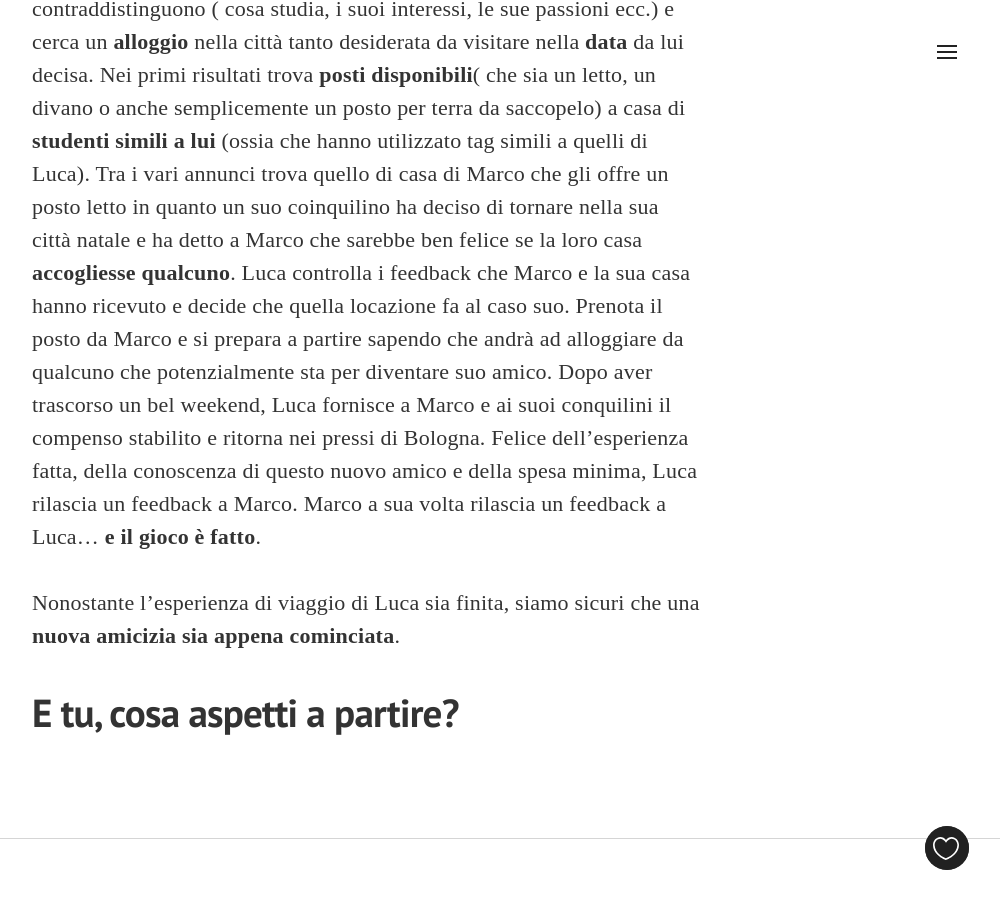
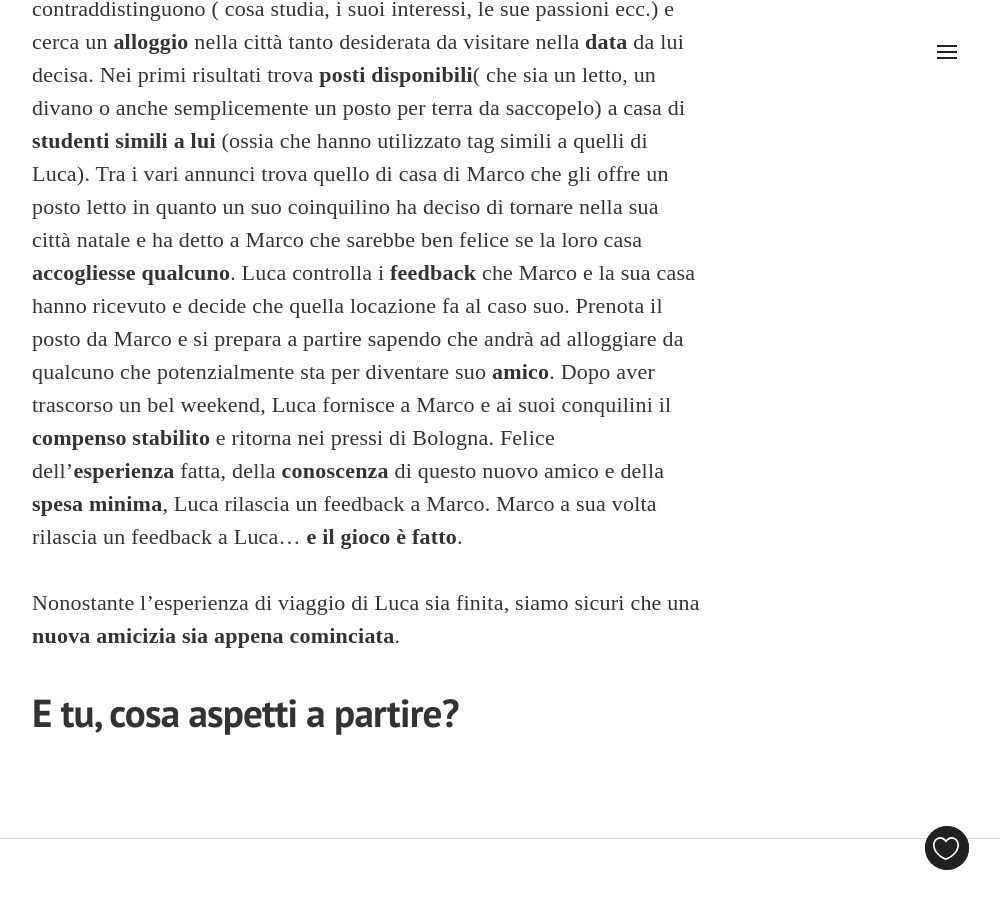
Before and after one commit to Giachelli/blog, a Jekyll site: the page built from _posts/2017-08-21-come-funziona-Lensooni.markdown, in a window 1280 px wide and 900 px high, scrolled down 1493 px. Shown: the whole window, without its empty margins (273-1273 px from the left). Built offline with Jekyll 4.4.1, drawn with Linux system fonts in a browser that asks for light colours; nearby versions of some CDN libraries; some web fonts are replaced; Markdown is read by kramdown in place of the engine named in the settings; comment, search, counter and statistics services are not loaded.

```diff
--- a/_posts/2017-08-21-come-funziona-Lensooni.markdown
+++ b/_posts/2017-08-21-come-funziona-Lensooni.markdown
@@ -20,7 +20,7 @@ Luca è uno **studente universitario** che studia a Bologna e che nel weekend vo
 <div class="img_1 img_1--fullContainer img--Leading" style="background-image: url(./assets/images/post1.png);"></div>
 
 Si iscrive con la sua **mail universitaria**, definisce i **tag** che lo contraddistinguono ( cosa studia, i suoi interessi, le sue passioni ecc.) e cerca un **alloggio** nella città tanto desiderata da visitare nella **data** da lui decisa. Nei primi risultati trova **posti disponibili**( che sia un letto, un divano o anche semplicemente un posto per terra da saccopelo) a casa di **studenti simili a lui** (ossia che hanno utilizzato tag simili a quelli di Luca).
-Tra i vari annunci trova quello di casa di Marco che gli offre un posto letto in quanto un suo coinquilino ha deciso di tornare nella sua città natale e ha detto a Marco che sarebbe ben felice se la loro casa **accogliesse qualcuno**. Luca controlla i feedback che Marco e la sua casa hanno ricevuto e decide che quella locazione fa al caso suo. Prenota il posto da Marco e si prepara a partire sapendo che andrà ad alloggiare da qualcuno che potenzialmente sta per diventare suo amico. Dopo aver trascorso un bel weekend, Luca fornisce a Marco e ai suoi conquilini il compenso stabilito e ritorna nei pressi di Bologna. Felice dell'esperienza fatta, della conoscenza di questo nuovo amico e della spesa minima, Luca rilascia un feedback a Marco. Marco a sua volta rilascia un feedback a Luca... **e il gioco è fatto**.
+Tra i vari annunci trova quello di casa di Marco che gli offre un posto letto in quanto un suo coinquilino ha deciso di tornare nella sua città natale e ha detto a Marco che sarebbe ben felice se la loro casa **accogliesse qualcuno**. Luca controlla i **feedback** che Marco e la sua casa hanno ricevuto e decide che quella locazione fa al caso suo. Prenota il posto da Marco e si prepara a partire sapendo che andrà ad alloggiare da qualcuno che potenzialmente sta per diventare suo **amico**. Dopo aver trascorso un bel weekend, Luca fornisce a Marco e ai suoi conquilini il **compenso stabilito** e ritorna nei pressi di Bologna. Felice dell'**esperienza** fatta, della **conoscenza** di questo nuovo amico e della **spesa minima**, Luca rilascia un feedback a Marco. Marco a sua volta rilascia un feedback a Luca... **e il gioco è fatto**.
 
 
 Nonostante l'esperienza di viaggio di Luca sia finita, siamo sicuri che una **nuova amicizia sia appena cominciata**.
```
